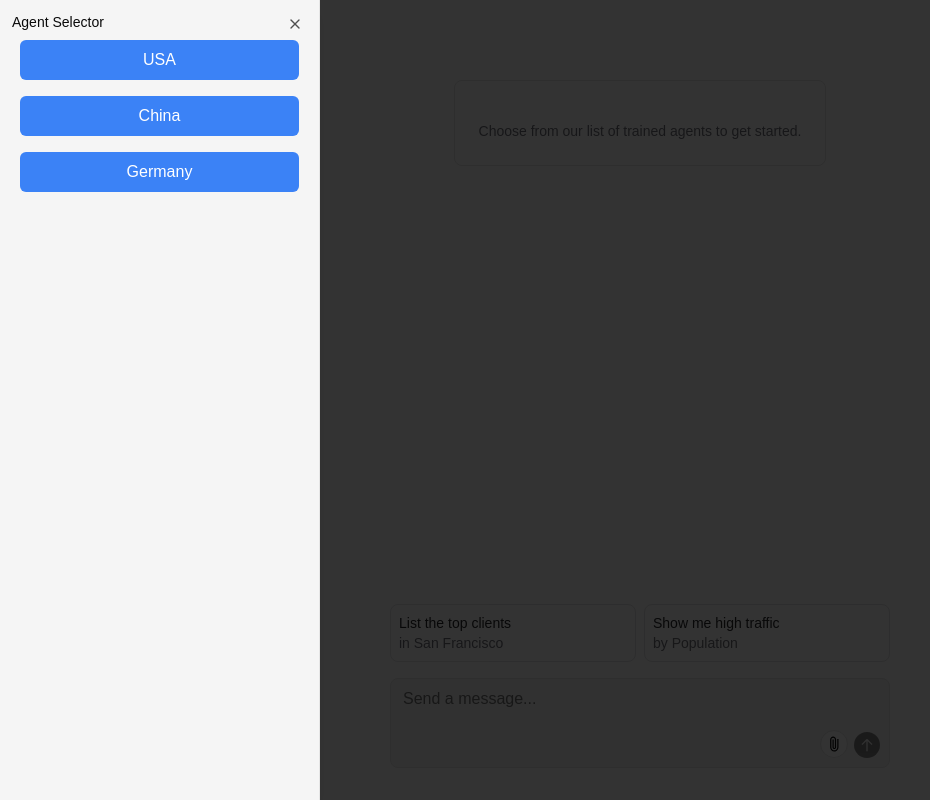
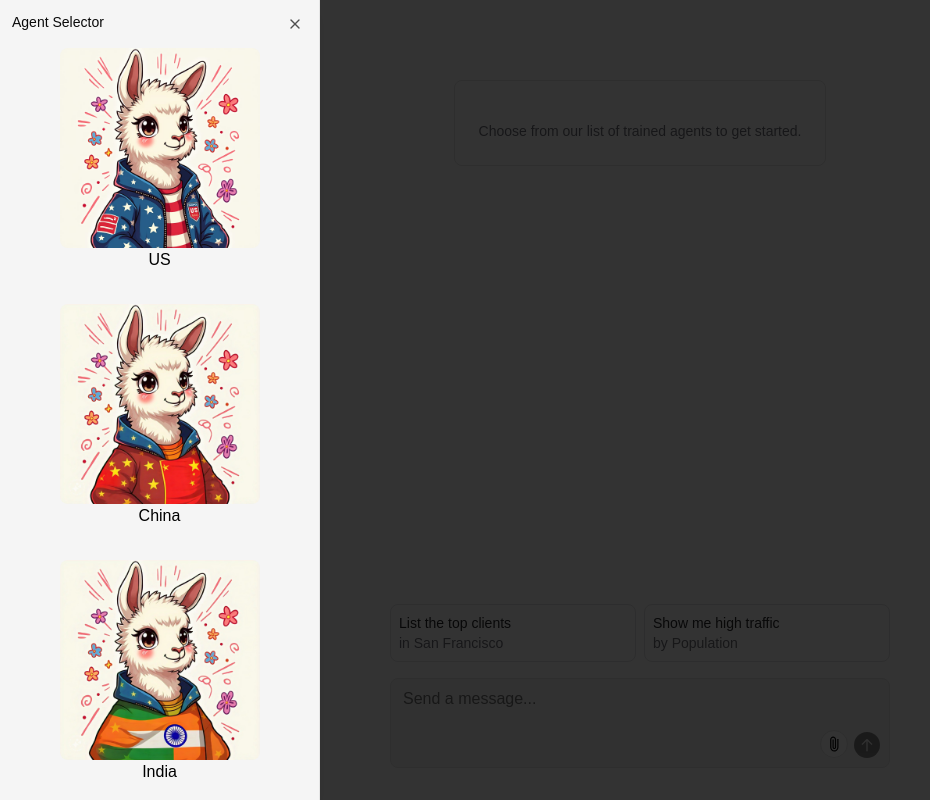
Before and after one commit to FrostGod/Go-Global, a Next.js app in the folder goglobal/: page /agents in a window 1280 px wide. Both pictures are taken after a click on the button 27 px from the left and 23 px from the top of the page. Shown: the whole page, without its empty margins (0-930 px from the left). Built offline with nearby package versions, Linux system fonts and the light colour scheme.

Commit message:
ui: Llama assets in agent_selector

```diff
--- a/goglobal/components/ui/chat/custom/agent-selector.tsx
+++ b/goglobal/components/ui/chat/custom/agent-selector.tsx
@@ -5,6 +5,7 @@ import Link from "next/link";
 import { useParams, usePathname } from "next/navigation";
 import { AwaitedReactNode, JSXElementConstructor, Key, ReactElement, ReactNode, ReactPortal, useEffect, useState } from "react";
 import { toast } from "sonner";
+import Image from 'next/image'; // If using Next.js's Image
 import useSWR from "swr";
 
 // import { Chat } from "@/db/schema";
@@ -46,14 +47,15 @@ import {
 interface Agent {
   id: string;
   label: string;
+  llama: string;
   // ... other properties if needed
 }
 
 // Example usage:
 const agents: Agent[] = [
-  { id: '1', label: 'USA' },
-  { id: '2', label: 'China' },
-  { id: '3', label: 'Germany' },
+  { id: '1', label: 'US', llama: "llama_us" },
+  { id: '2', label: 'China', llama: "llama_china"},
+  { id: '3', label: 'India', llama: "llama_india" },
 ];
 
 export const AgentSelector = ({ OnAgentChange}: { OnAgentChange: (agent: string) => void }) => {
@@ -111,9 +113,14 @@ export const AgentSelector = ({ OnAgentChange}: { OnAgentChange: (agent: string)
             OnAgentChange(agent.label);
             setAgentSelectorVisible(false);
           }} // Call callback with item ID
-          className="m-2 p-2 bg-blue-500 text-white rounded-md" // Add styling
+          className="m-4 bg-white-500 text-black rounded-md" // Add styling
         >
-          {agent.label}
+                      <div className="flex items-center justify-center">  {/* Added a div */}
+
+          <Image src={"/images/" + agent.llama + ".jpeg"} alt="Expansion Strategy" width={200} height={100} className="rounded-lg" />
+          </div>
+          <span>{agent.label}</span>
+
         </button>
       ))}
     </div>
```
Also changed, not shown: goglobal/public/images/llama_us.jpeg (renamed from goglobal/public/images/llama_us.jpg).
